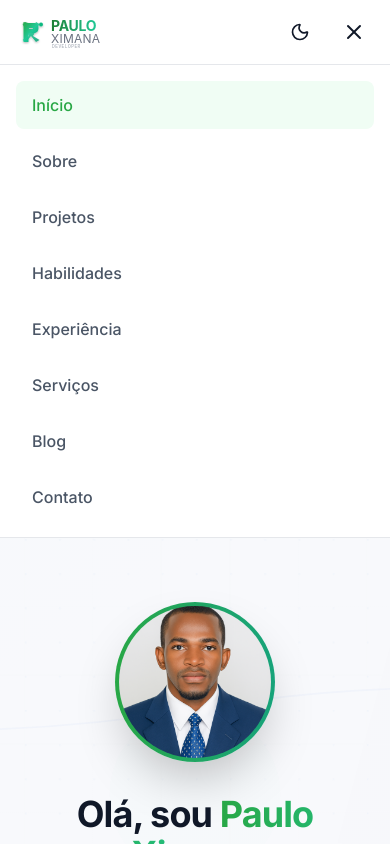
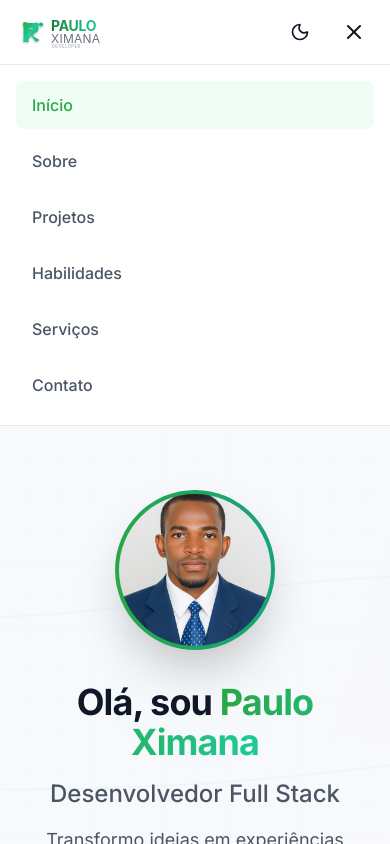
Before and after one commit to Ximana/portfolio, a React (Vite) app: page / in a window 390 px wide. Both pictures are taken after a click on the button 354 px from the left and 32 px from the top of the page. Shown: the top 844 px of the page. Built offline with nearby package versions, Linux system fonts and the light colour scheme.

Commit message:
fix: atualizacao do menu mobile para remover temporariamente os menus experiencia e blog

```diff
--- a/src/componentes/inicio/SecaoHero.jsx
+++ b/src/componentes/inicio/SecaoHero.jsx
@@ -1,3 +1,4 @@
+
 import { Download, ArrowRight, Github, Linkedin, Mail } from "lucide-react";
 import Botao from "../comum/Botao";
 import foto from "../../assets/perfil/foto-perfil.png";
--- a/src/componentes/layout/MenuMobile.jsx
+++ b/src/componentes/layout/MenuMobile.jsx
@@ -5,11 +5,12 @@ const linksNavegacao = [
   { para: '/sobre', texto: 'Sobre' },
   { para: '/projetos', texto: 'Projetos' },
   { para: '/habilidades', texto: 'Habilidades' },
-  { para: '/experiencia', texto: 'Experiência' },
   { para: '/servicos', texto: 'Serviços' },
-  { para: '/blog', texto: 'Blog' },
   { para: '/contato', texto: 'Contato' },
 ]
+
+  {/*{ para: '/experiencia', texto: 'Experiência' },
+     para: '/blog', texto: 'Blog' },*/}
 
 function MenuMobile({ aberto, fechar }) {
   if (!aberto) return null
```
